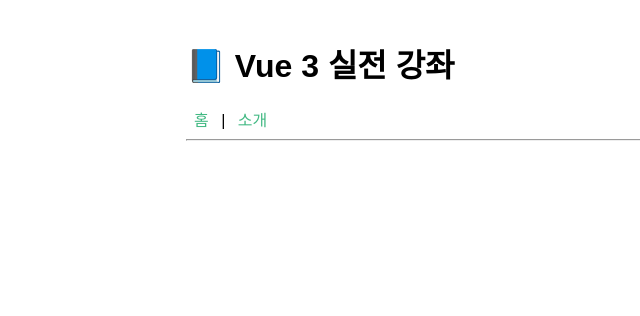
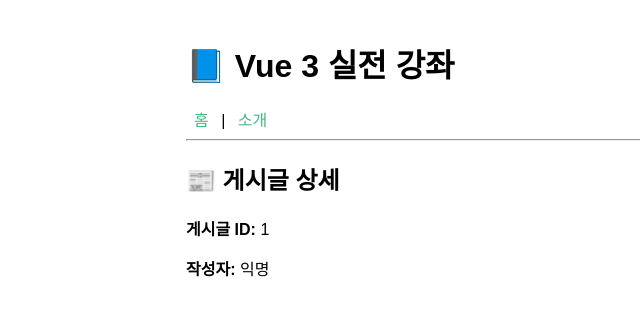
Before and after one commit to heroyooi/vue-router-app, a Vue app: page /post/1 in a window 1280 px wide. Shown: the top 316 px of the page, without its empty margins (154-794 px from the left). Built offline with nearby package versions, Linux system fonts and the light colour scheme.

Commit message:
2강:  Vue Router 완전 이해 - 보충 과제: 게시글 상세 페이지 (/post/:id)

```diff
--- a/src/router/index.js
+++ b/src/router/index.js
@@ -2,11 +2,13 @@
 import HomeView from '@/views/HomeView.vue'
 import AboutView from '@/views/AboutView.vue'
 import UserView from '@/views/UserView.vue'
+import PostView from '@/views/PostView.vue'
 
 const routes = [
   { path: '/', component: HomeView },
   { path: '/about', component: AboutView },
-  { path: '/user/:name', name: 'User', component: UserView }
+  { path: '/user/:name', name: 'User', component: UserView },
+  { path: '/post/:id', name: 'Post', component: PostView }
 ]
 
 const router = createRouter({
--- a/src/views/HomeView.vue
+++ b/src/views/HomeView.vue
@@ -3,8 +3,11 @@
 
 const router = useRouter()
 
-function goToAbout() {
-  router.push('/about')
+function goToPost() {
+  router.push({
+    path: '/post/123',
+    query: { writer: '홍길동' }
+  })
 }
 </script>
 
@@ -12,6 +15,6 @@
   <div>
     <h2>홈 페이지</h2>
     <p>여기는 메인 페이지입니다.</p>
-    <button @click="goToAbout">소개로 이동</button>
+    <button @click="goToPost">게시글 123 보기</button>
   </div>
 </template>
--- /dev/null
+++ b/src/views/PostView.vue
@@ -0,0 +1,18 @@
+<template>
+  <div>
+    <h2>📰 게시글 상세</h2>
+    <p><strong>게시글 ID:</strong> {{ postId }}</p>
+    <p><strong>작성자:</strong> {{ writer }}</p>
+  </div>
+</template>
+
+<script setup>
+import { useRoute } from 'vue-router'
+
+// 라우트 객체 가져오기
+const route = useRoute()
+
+// 파라미터 추출
+const postId = route.params.id
+const writer = route.query.writer || '익명'
+</script>
```
